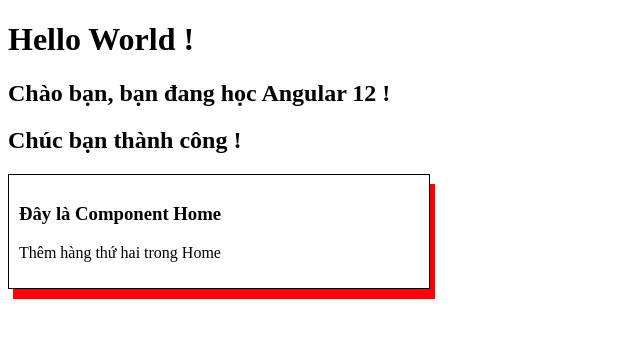
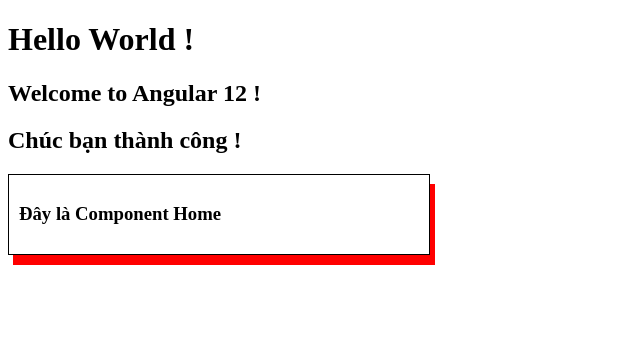
Before and after one commit to lucuong/Angular12, an Angular app: page / in a window 1280 px wide. Shown: the top 338 px of the page, without its empty margins (0-640 px from the left). Built offline with nearby package versions, Linux system fonts and the light colour scheme.

Commit message:
Data Binding

```diff
--- a/src/app/app.component.html
+++ b/src/app/app.component.html
@@ -1,4 +1,4 @@
 <h1>Hello World ! </h1>
-<h2>Chào bạn, bạn đang học Angular 12 !</h2>
+<h2>Welcome to Angular 12 !</h2>
 <h2>Chúc bạn thành công !</h2>
 <app-home></app-home>
--- a/src/app/home/home.component.html
+++ b/src/app/home/home.component.html
@@ -1,6 +1,6 @@
 <div class="test">
 
 <h3>Đây là Component Home</h3>
-<p>Thêm hàng thứ hai trong Home</p>
+
 
 </div>
```
